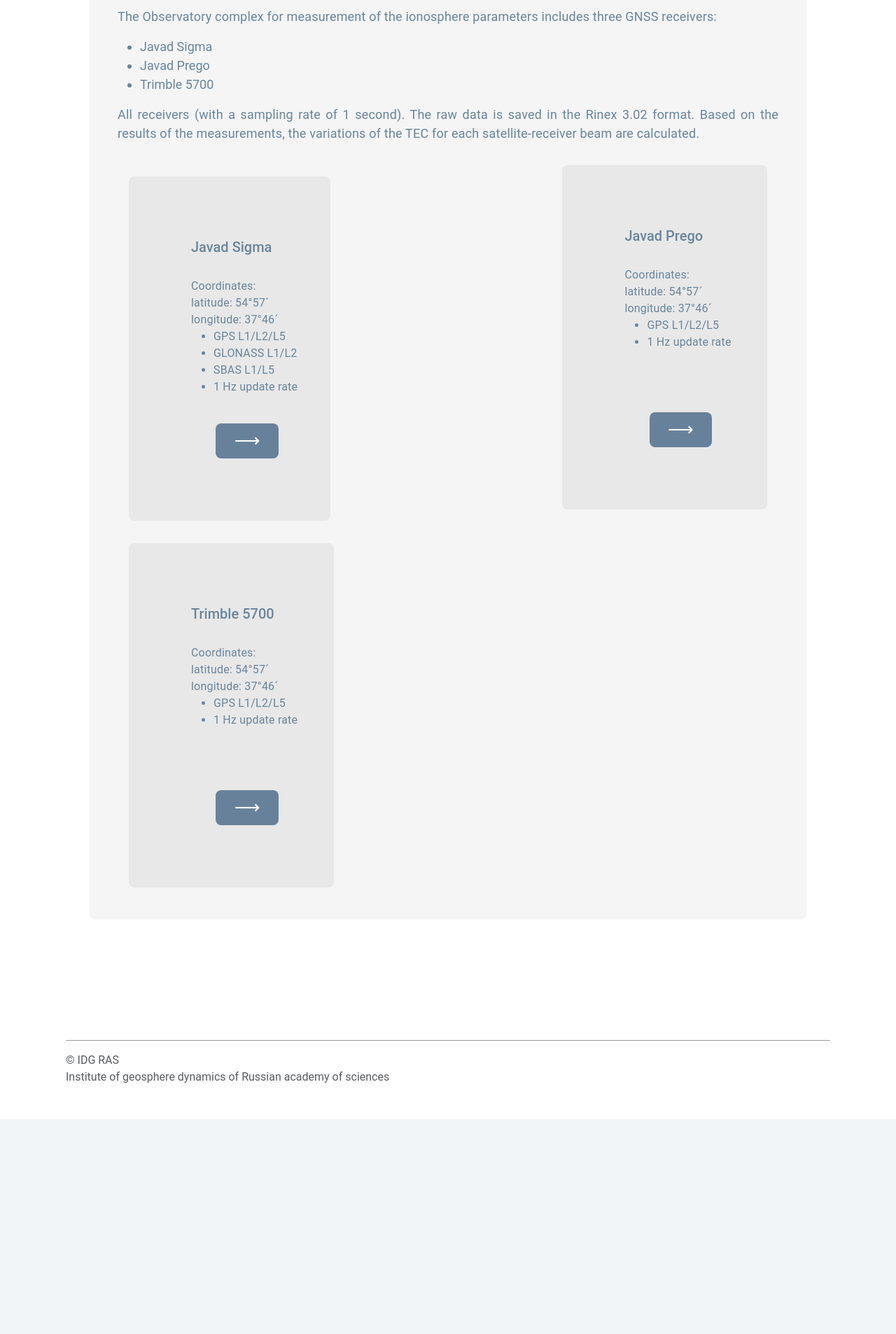
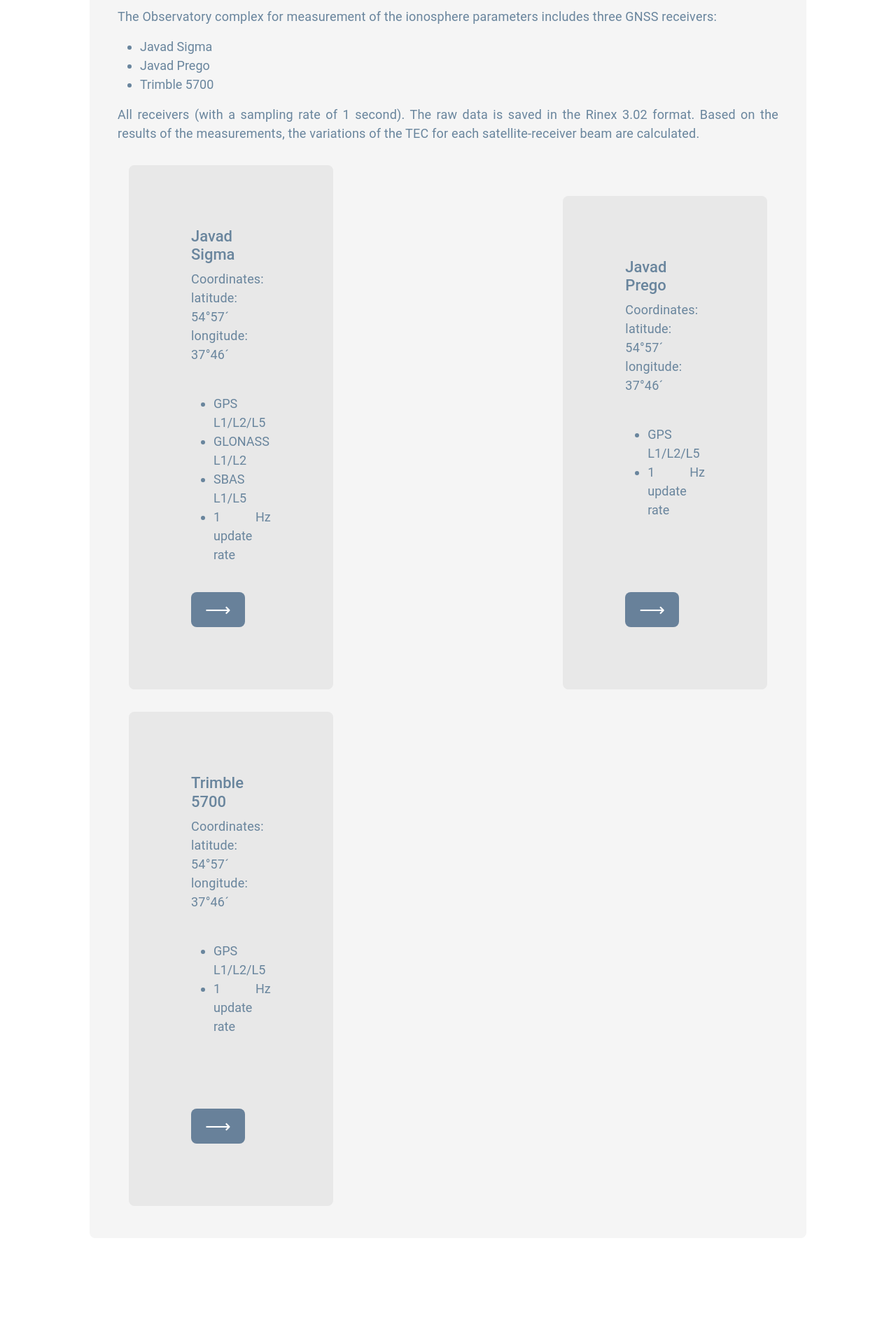
Before and after one commit to katyacoffee/WebSite, a Django app: page /data in a window 1280 px wide. Shown: the part 2365-4271 px from the top of the page at 70% size. Before the commit the page ends 3964 px from the top, so only its background shows below. Run offline with Django 4.2, Linux system fonts and the light colour scheme; some libraries are stand-ins or nearby versions.

Commit message:
refactor design

```diff
--- a/mysite/core.py
+++ b/mysite/core.py
@@ -19,8 +19,10 @@ class Card:
 server_dir = 'idg-comp.chph.ras.ru'
 base_dir_serv_vlf = '~mikhnevo/metronix/METRONIX_SDVamp'
 base_dir_serv_tec = '~madrigal/IMG/WorldPlotAnim'
+base_dir_serv_gps = '~madrigal/IMG/WorldPlotAnim' #!!
 source_vlf = 'vlf'
 source_tec = 'tec'
+source_gps = 'gps'
 
 
 class ServerDownException(Exception):
@@ -91,6 +93,8 @@ def get_img_list(yr: str, mon: str, day: str, source: str) -> list[str]:
         base_dir_serv = base_dir_serv_vlf
     elif source == source_tec:
         base_dir_serv = base_dir_serv_tec
+    elif source == source_gps:
+        base_dir_serv = base_dir_serv_gps
     print(base_dir_serv)
 
     s = sess()
@@ -99,12 +103,15 @@ def get_img_list(yr: str, mon: str, day: str, source: str) -> list[str]:
         data_path = base_dir_serv + '/' + yr + '/' + mon + '/' + day
     elif source == source_tec:
         data_path = base_dir_serv + '/' + yr + '/' + mon
+    elif source == source_gps:
+        data_path = base_dir_serv + '/' + yr + '/' + mon #!!
 
     new_image_list = []
     try:
         site = 'https://' + server_dir + '/' + data_path
         resp = s.get(site, timeout=2)
         img_list = get_images(resp)
+        # TODO для gps!
         if source == source_vlf:
             img_list.sort(key=lambda pic: compare(get_station_name(pic)))
         elif source == source_tec:
@@ -133,6 +140,8 @@ def get_available_days(year: str, mon: str, source: str) -> list[int]:
         base_dir_serv = base_dir_serv_vlf
     elif source == source_tec:
         base_dir_serv = base_dir_serv_tec
+    elif source == source_gps:
+        base_dir_serv = base_dir_serv_gps
 
     s = sess()
 
@@ -141,6 +150,7 @@ def get_available_days(year: str, mon: str, source: str) -> list[int]:
         if len(day) == 1:
             day = '0' + day
         data_path = ''
+        # TODO для gps!
         if source == source_vlf:
             data_path = base_dir_serv + '/' + year + '/' + mon + '/' + day
         elif source == source_tec:
@@ -150,6 +160,7 @@ def get_available_days(year: str, mon: str, source: str) -> list[int]:
         try:
             resp = s.get(site, timeout=2)
             img_list = get_images(resp)
+            # TODO для gps!
             if source == source_vlf:
                 img_list.sort(key=lambda pic: compare(get_station_name(pic)))
             elif source == source_tec:
--- a/templates/data.html
+++ b/templates/data.html
@@ -124,52 +124,40 @@
                 justify-content: center;
             }
 
-            p2 {
+            .p2 {
                 line-height: 1.5;
                 letter-spacing: .2px;
                 {#font-size: 80%;#}
-                font-size: 16px;
-                {#font-size: 2vw;#}
+                font-size: 18px;
+                display: inline-flex;
+                {#font-size: 0.9vw;#}
             }
 
             h2 {
-                font-size: 20px;
-                {#font-size:8vw;#}
-                text-align: justify;
-                {#font-size: 2vw;#}
+                font-size: 22px;
+                {#text-align: justify;#}
+                display: inline-flex;
+                {#font-size: 1.5vw;#}
             }
 
             ul {
-                font-size: 16px;
-                {#font-size:8vw;#}
-                text-align: justify;
-                {#font-size: 2vw;#}
+                font-size: 18px;
+                {#text-align: justify;#}
+                {#font-size: 0.9vw;#}
             }
 
             .col-container{
-                {#align-items: center;#}
-                {#justify-content: center;#}
-                {#flex: 0;#}
-                {#padding: 0;#}
                 font-family: 'Roboto', sans-serif;
                 margin: auto;
-                display: inline-block;
+                {#display: inline-block;#}
                 position: relative;
-                {#width: 80%;#}
-                {#font-size: 80%;#}
+
+                flex: 0;
+                padding: 0;
+                color: #888484;
+                display: block;
+                border-radius: 8px;
                 }
-
-            {# .box1-content {#}
-            {#    flex: 0;#}
-            {#    padding: 0;#}
-            {#    font-family: 'Roboto', sans-serif;#}
-            {#    opacity: 0;#}
-            {#    color: #888484;#}
-            {#    margin: auto;#}
-            {#    display: block;#}
-            {#    border-radius: 8px;#}
-                {#flex-direction: row;#}
-            {#}#}
 
             .column2{
                 background:#E8E8E8;
@@ -177,10 +165,11 @@
                 display: inline-block;
                 padding: 89px;
                 border-radius: 8px;
-                width: 31%;
+                width: 30.9%;
             }
             .column1{
                 background:#E8E8E8;
+                justify-content: left;
                 {#align-items: flex-start;#}
                 {#float: left;#}
                 {#width: 200px;#}
@@ -189,16 +178,13 @@
                 margin:16px;
                 display: inline-block;
                 padding: 89px;
-                width: 30.5%;
-                {#width: 30.5%;#}
+                width: 30.9%;
                 border-radius: 8px;
                 {#text-align: justify;#}
                 {#align-items: stretch;#}
                 font-family: 'Roboto', sans-serif;
                 color: #69859d;
                 position: relative;
-                {#margin: auto;#}
-                {#display: block;#}
             }
             .column3{
                 background:#E8E8E8;
@@ -206,26 +192,31 @@
                 display: inline-block;
                 padding: 89px;
                 border-radius: 8px;
-                width: 31%;
+                width: 30.9%;
             }
 
             .box2-side {
                 width: 160px;
-                float: right;
+                float: left;
                 border-radius: 8px;
                 display: flex;
-                justify-content: center;
-                align-items: center;
+                {#justify-content: center;#}
+                {#align-items: center;#}
                 font-family: 'Roboto', sans-serif;
                 position: relative;
             }
 
+            .col-container,
+            .box2-side {
+                transition: all .3s ease-out;
+                color: #69859d;
+                position: relative;
+        }
+
             .btn {
-                display: inline-flex;
+                display: flex;
                 background: #68819a;
-                {#display: block;#}
-                {#width: 160px;#}
-                width: 7vw;
+                width: 6vw;
                 {#height: 9vh;#}
                 height: 50px;
                 color: #ffffff;
@@ -236,7 +227,7 @@
                 margin: auto;
                 transition: all 0.2s;
                 justify-content: center;
-                float:right;
+                {#float:right;#}
                 {#align-items: center;#}
                 vertical-align: center;
                 font-size:3vw;
@@ -248,7 +239,7 @@
                background: #5c748c;
                 transform: scale(1.1);
                 border-radius: 8px;
-                width: 7vw;
+                width: 6vw;
                 {#height: 9vh;#}
                 {#width: 160px;#}
                 height: 50px;
@@ -321,14 +312,14 @@
             All receivers (with a sampling rate of 1 second). The raw data is saved in the
             Rinex 3.02 format. Based on the results of the measurements, the variations
             of the TEC for each satellite-receiver beam are calculated.</p>
-{#          <div class="col-container">#}
                 <div class="column1">
                     <div class="col-container">
                         <h2>Javad Sigma</h2>
                         <br>
-                        <p2>Coordinates: <br>
+                        <p class="p2">Coordinates: <br>
                             latitude: 54°57´ <br>
                             longitude: 37°46´
+                            <br>
                             <br>
                             <ul>
                                 <li>GPS L1/L2/L5</li>
@@ -336,7 +327,7 @@
                                 <li>SBAS L1/L5</li>
                                 <li>1 Hz update rate</li>
                             </ul>
-                        </p2>
+                        </p>
                         <div class="box2-side">
                             <form method="post" id="vlf">
                                 <br>
@@ -346,15 +337,14 @@
                         </div>
                     </div>
                 </div>
-{#          </div>#}
-{#          <div class="col-container">#}
-               <div class="column2">
+                <div class="column2">
                    <div class="col-container">
                         <h2>Javad Prego</h2>
                         <br>
-                        <p2>Coordinates: <br>
+                        <p class="p2">Coordinates: <br>
                             latitude: 54°57´ <br>
                             longitude: 37°46´
+                            <br>
                             <br>
                             <ul>
                                 <li>GPS L1/L2/L5</li>
@@ -362,7 +352,7 @@
                             </ul>
                             <br>
                             <br>
-                        </p2>
+                        </p>
                         <div class="box2-side">
                             <form method="post" id="vlf">
                                 <br>
@@ -372,15 +362,14 @@
                         </div>
                    </div>
                 </div>
-{#          </div>#}
-{#          <div class="col-container">#}
-               <div class="column3">
+                <div class="column3">
                    <div class="col-container">
                         <h2>Trimble 5700</h2>
                         <br>
-                        <p2>Coordinates: <br>
+                        <p class="p2">Coordinates: <br>
                             latitude: 54°57´ <br>
                             longitude: 37°46´
+                            <br>
                             <br>
                             <ul>
                                 <li>GPS L1/L2/L5</li>
@@ -388,7 +377,7 @@
                             </ul>
                             <br>
                             <br>
-                        </p2>
+                        </p>
                         <div class="box2-side">
                             <form method="post" id="vlf">
                                 <br>
```
